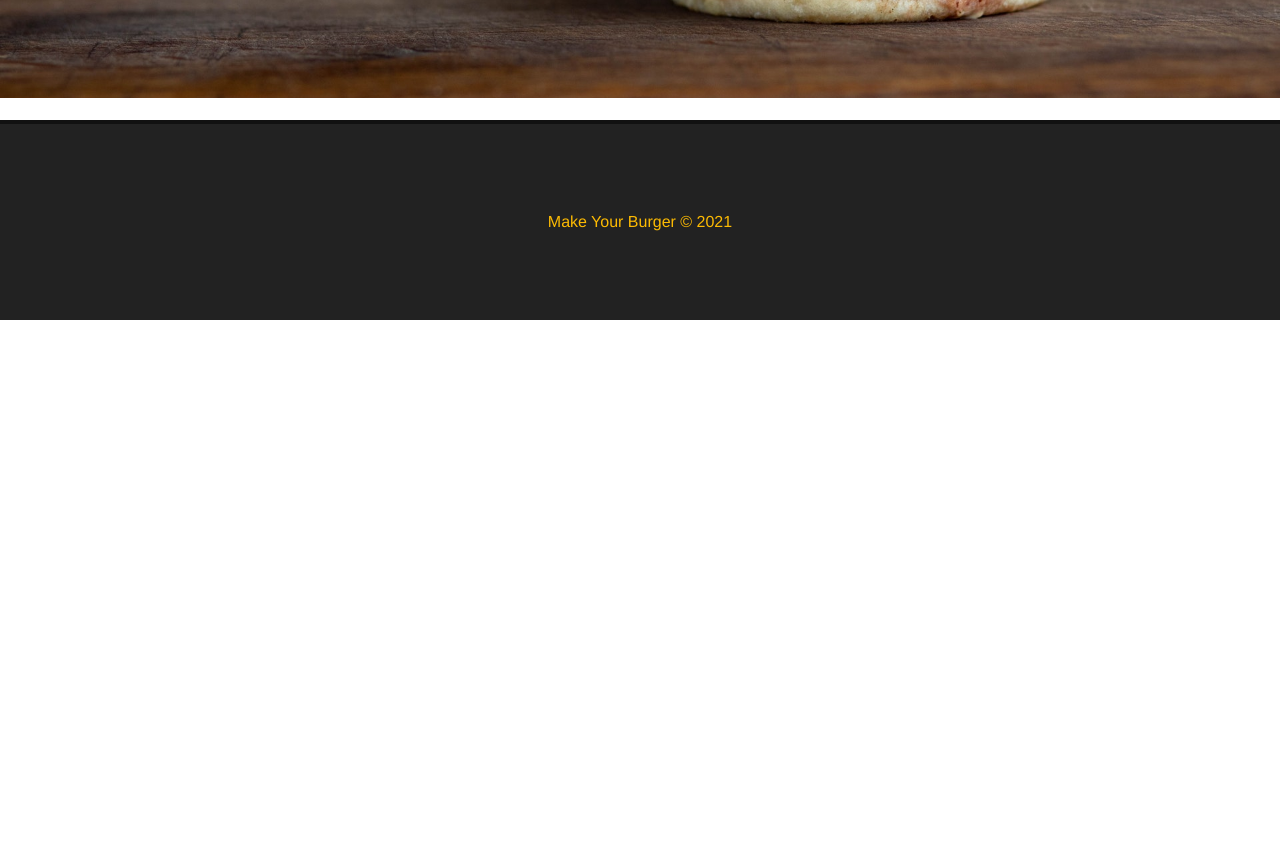
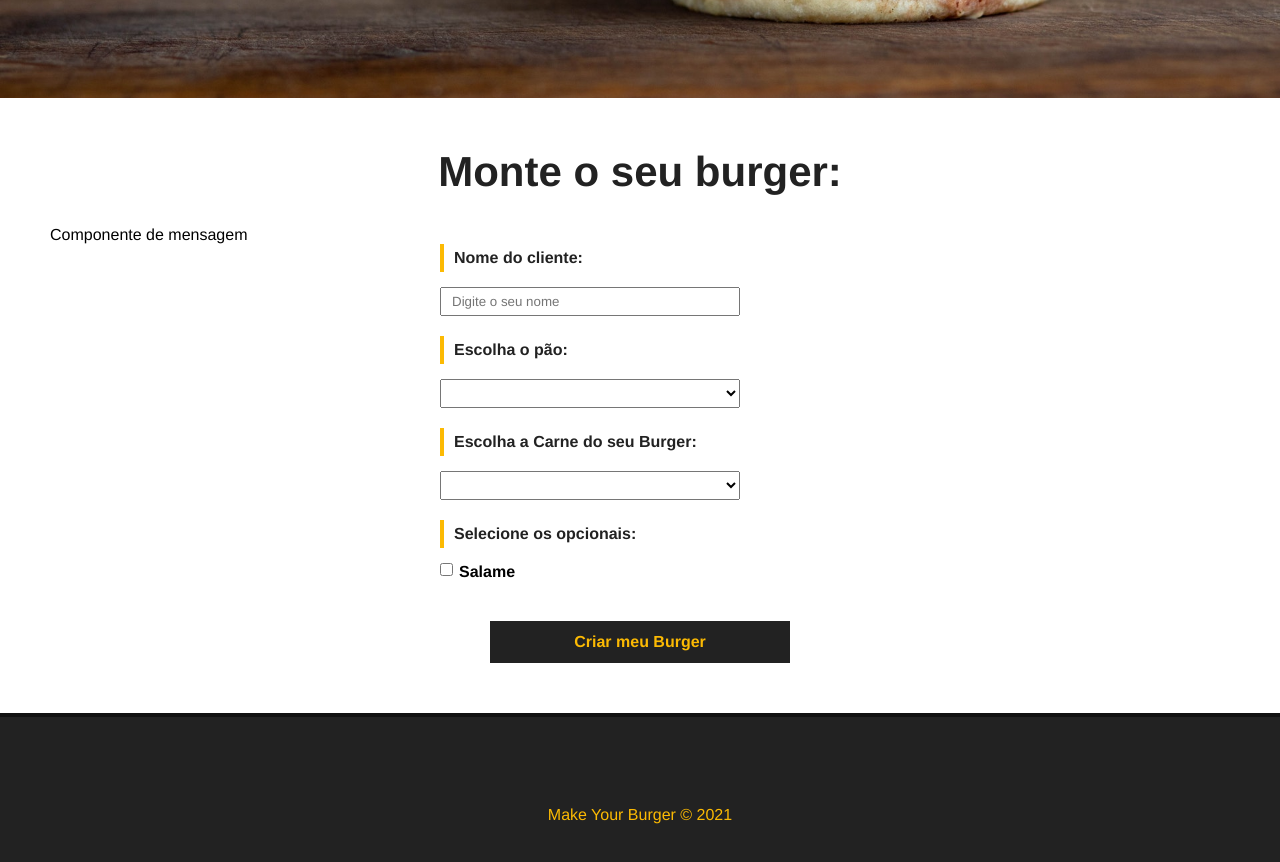
Before and after one commit to olucassantos/make_your_burguer, a Vue app: page / in a window 1280 px wide. Shown: the part 480-1342 px from the top of the page. Before the commit the page ends 928 px from the top, so only its background shows below. Built offline with nearby package versions, Linux system fonts and the light colour scheme.

Commit message:
Formulário Burger

```diff
--- /dev/null
+++ b/src/components/BurgerForm.vue
@@ -0,0 +1,107 @@
+<template>
+    <div>
+        <p>Componente de mensagem</p>
+
+        <div>
+            <form id="burger-form">
+                <div class="input-container">
+                    <label for="nome">Nome do cliente:</label>
+                    <input type="text" id="nome" name="nome" v-model="nome" placeholder="Digite o seu nome">
+                </div>
+
+                <div class="input-container">
+                    <label for="pao">Escolha o pão:</label>
+                    <select name="pao" id="pao" v-model="pao">
+                        <option value="">Selecione o seu pão</option>
+                        <option value="integral">Integral</option>
+                    </select>
+                </div>
+
+                <div class="input-container">
+                    <label for="carne">Escolha a Carne do seu Burger:</label>
+                    <select name="carne" id="carne" v-model="carne">
+                        <option value="">Selecione o tipo de carne</option>
+                        <option value="maminha">Maminha</option>
+                    </select>
+                </div>
+
+                <div class="input-container">
+                    <label for="opcionais">Selecione os opcionais:</label>
+                    <div class="checkbox-container">
+                        <input type="checkbox" name="opcionais" id="opcionais" v-model="opcionais" value="salame">
+                        <span>Salame</span>
+                    </div>
+                </div>
+
+                <div class="input-container">
+                    <input type="submit" class="submit-btn" value="Criar meu Burger">
+                </div>
+            </form>
+        </div>
+    </div>
+</template>
+
+<script>
+export default {
+    name: 'BurgerForm'
+}
+</script>
+
+<style scoped>
+    #burger-form {
+        max-width: 400px;
+        margin: 0 auto;
+    }
+    .input-container {
+        display: flex;
+        flex-direction: column;
+        margin-bottom: 20px;
+    }
+    label {
+        font-weight: bold;
+        margin-bottom: 15px;
+        color: #222;;
+        padding: 5px 10px;
+        border-left: 4px solid #fcba03;
+    }
+    input, select {
+        padding: 5px 10px;
+        width: 300px;
+    }
+    #opcionais-container {
+        flex-direction: row;
+        flex-wrap: wrap;
+    }
+    #opcionais-title {
+        width: 100%;
+    }
+    .checkbox-container {
+        display: flex;
+        align-items: flex-start;
+        width: 50%;
+        margin-bottom: 20px;
+    }
+    .checkbox-container span,
+    .checkbox-container input {
+        width: auto;
+    }
+    .checkbox-container span {
+        margin-left: 6px;
+        font-weight: bold;
+    }
+    .submit-btn {
+        background-color: #222;
+        color:#fcba03;
+        font-weight: bold;
+        border: 2px solid #222;
+        padding: 10px;
+        font-size: 16px;
+        margin: 0 auto;
+        cursor: pointer;
+        transition: .5s;
+    }
+    .submit-btn:hover {
+        background-color: transparent;
+        color: #222;
+    }
+</style>
--- a/src/components/Footer.vue
+++ b/src/components/Footer.vue
@@ -19,7 +19,6 @@
         display: flex;
         align-items: center;
         justify-content: center;
-        position: fixed;
         bottom: 0;
         width: 100%;
     }
--- a/src/views/HomeView.vue
+++ b/src/views/HomeView.vue
@@ -2,17 +2,21 @@
     <Banner />
 
     <div class="main-container">
-        <h1>HOME</h1>
+        <h1>Monte o seu burger:</h1>
+
+        <BurgerForm />
     </div>
 </template>
 
 <script>
 import Banner from '@/components/Banner.vue'
+import BurgerForm from '@/components/BurgerForm.vue'
 
 export default {
     name: 'Home',
     components: {
-        Banner
+        Banner,
+        BurgerForm
     },
 
 }
```
Also changed, not shown: 1 other file (tests, documents, lock files or other folders).
